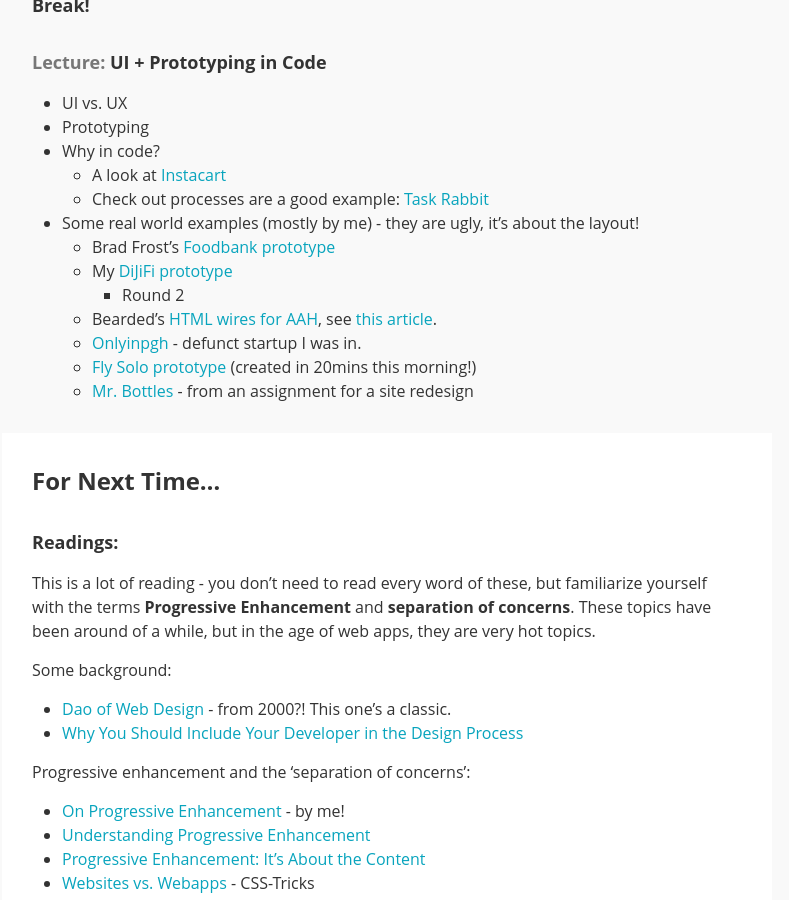
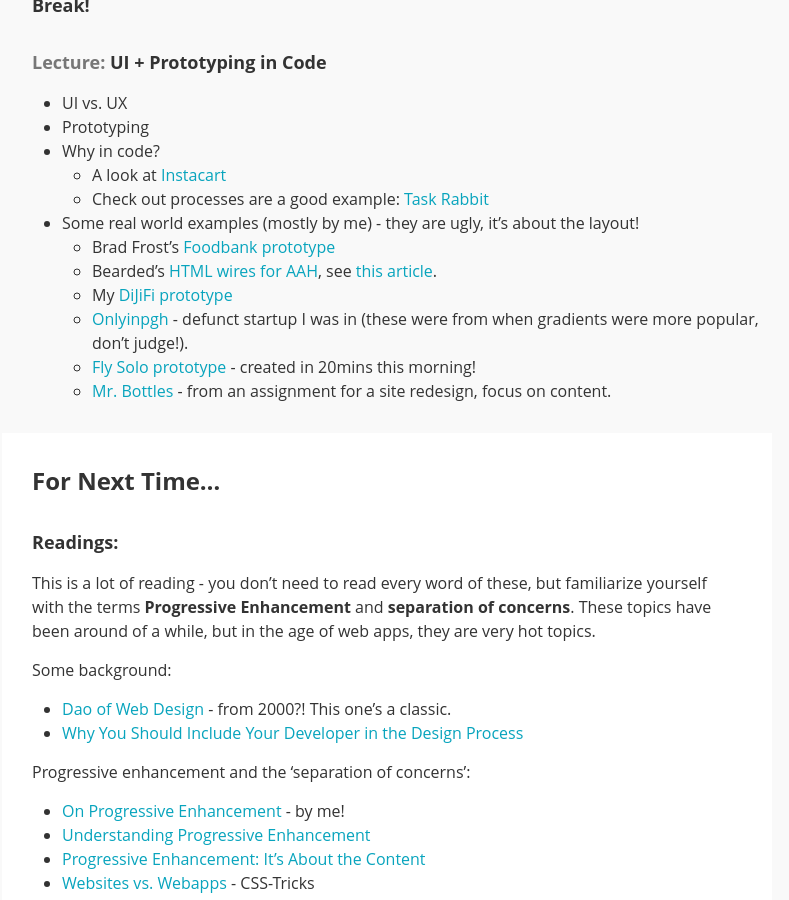
Before and after one commit to laras126/uipic-fall15, a Jekyll site: the page built from _posts/2015-02-21-class-1.markdown, in a window 1280 px wide and 900 px high, scrolled down 755 px. Shown: the whole window, without its empty margins (238-1027 px from the left). Built offline with Jekyll 4.4.1, drawn with Linux system fonts in a browser that asks for light colours; nearby versions of some CDN libraries; comment, search, counter and statistics services are not loaded.

Commit message:
class 2 content

```diff
--- a/_posts/2015-02-21-class-1.markdown
+++ b/_posts/2015-02-21-class-1.markdown
@@ -35,12 +35,11 @@
 	* Check out processes are a good example: [Task Rabbit](https://www.taskrabbit.com/)
 * Some real world examples (mostly by me) - they are ugly, it's about the layout!
 	* Brad Frost's [Foodbank prototype](http://foodbank.bradfrostweb.com/patternlab/v3/patterns/03-templates-03-program-detail/03-templates-03-program-detail.html#)
+	* Bearded's [HTML wires for AAH](http://aafh-css.herokuapp.com/wireframes), see [this article](http://alistapart.com/article/responsive-comping-obtaining-signoff-with-mockups).
 	* My [DiJiFi prototype](http://dijifi-wireframes.herokuapp.com)
-		* Round 2
-	* Bearded's [HTML wires for AAH](http://aafh-css.herokuapp.com/wireframes), see [this article](http://alistapart.com/article/responsive-comping-obtaining-signoff-with-mockups).
-	* [Onlyinpgh](http://stuff.notlaura.com/demos/oip-mockup) - defunct startup I was in.
-	* [Fly Solo prototype](http://stuff.notlaura.com/demos/fly-solo-wire) (created in 20mins this morning!)
-	* [Mr. Bottles](http://stuff.notlaura.com/demos/mrbottles) - from an assignment for a site redesign
+	* [Onlyinpgh](http://stuff.notlaura.com/demos/oip-mockup) - defunct startup I was in (these were from when gradients were more popular, don't judge!).
+	* [Fly Solo prototype](http://stuff.notlaura.com/demos/fly-solo-wire) - created in 20mins this morning!
+	* [Mr. Bottles](http://stuff.notlaura.com/demos/mrbottles) - from an assignment for a site redesign, focus on content.
 
 <div class="post-todos" markdown="1">
 ### For Next Time...
```
Also changed, not shown: 2 other files.
